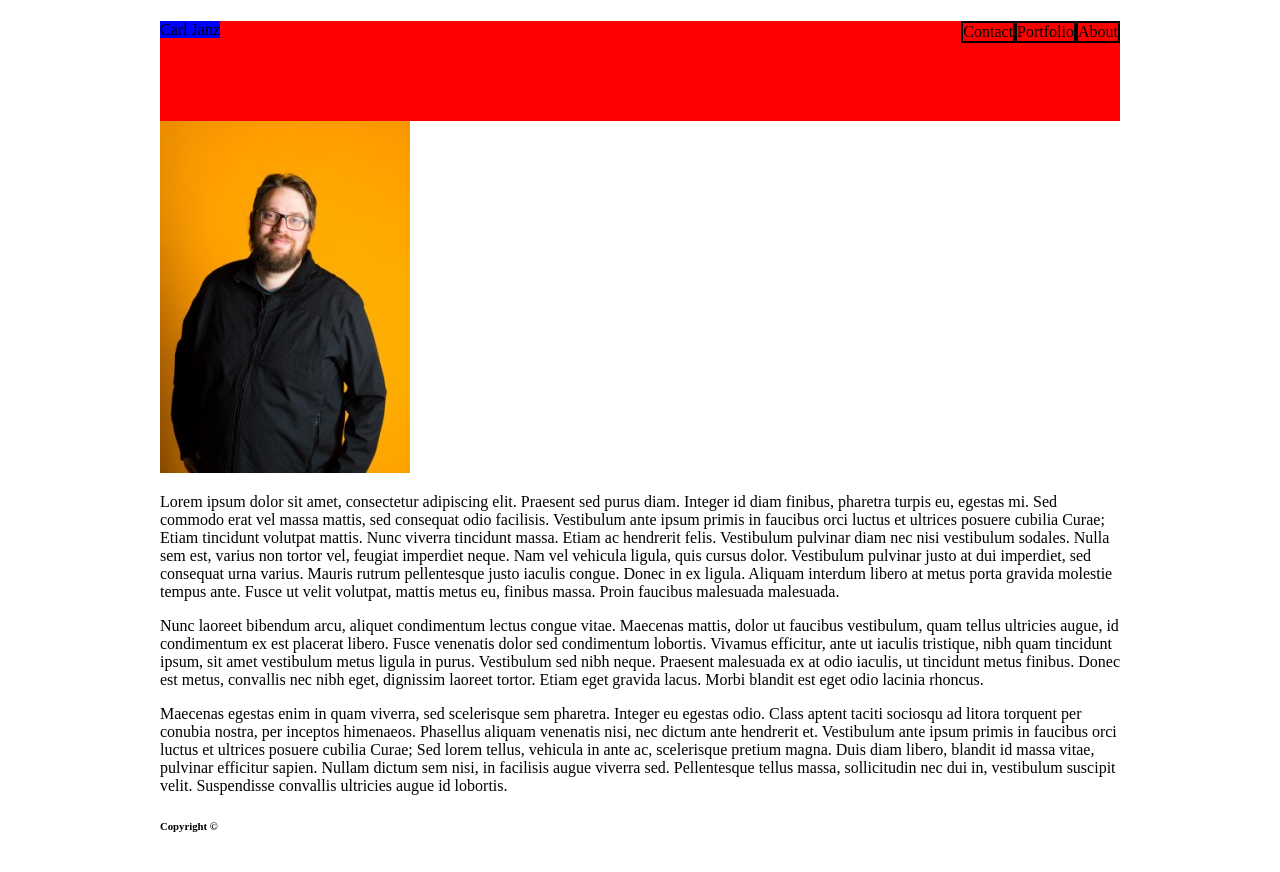
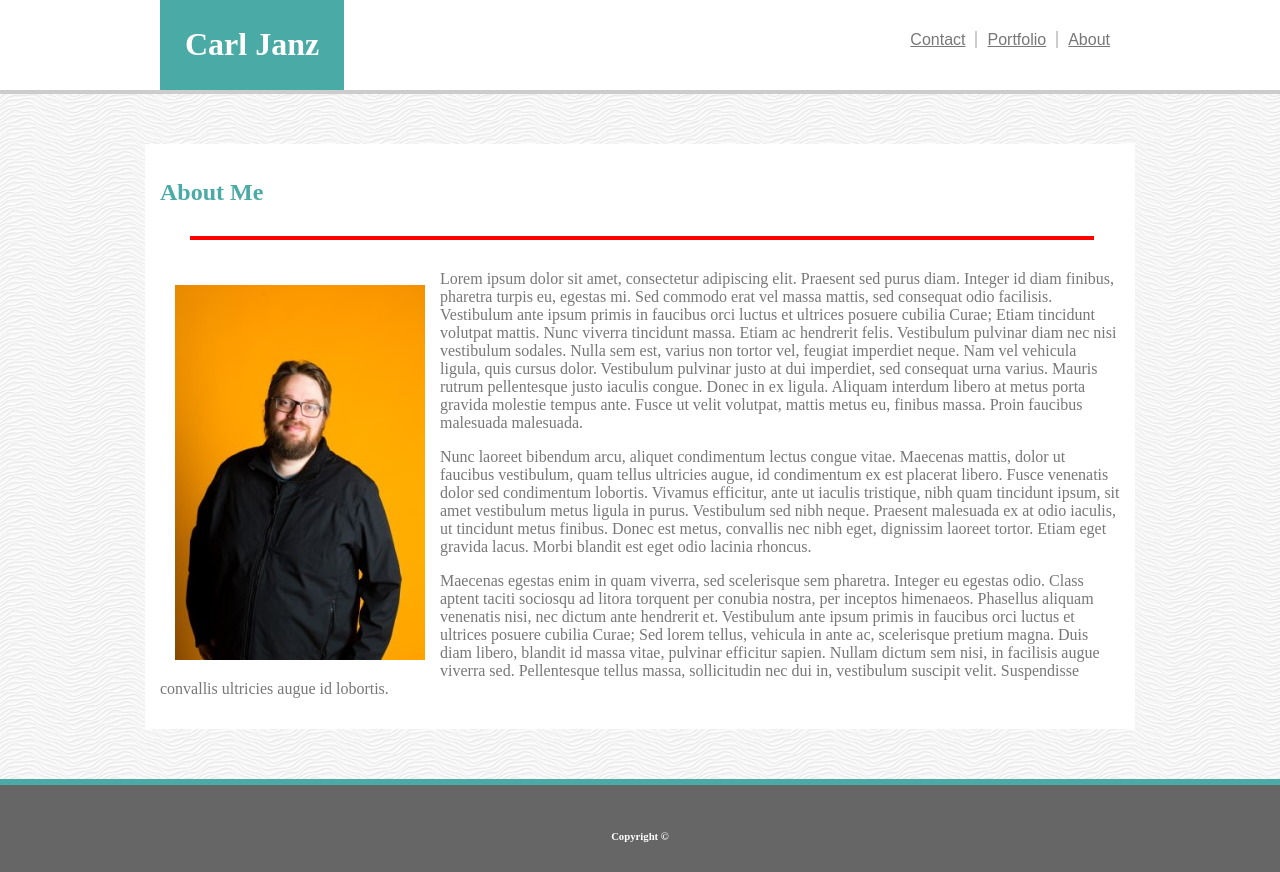
Before and after one commit to CPJanz/Basic-Portfolio, a plain HTML site: page index.html in a window 1280 px wide. Drawn offline with Linux system fonts and the light colour scheme.

Commit message:
Mostly done styling index.html. Added background image file white-waves

```diff
--- a/assets/css/style.css
+++ b/assets/css/style.css
@@ -1,21 +1,92 @@
 body {
-    width: 960px;
+    width: 100%;
+    margin: auto;
+    background-image: url(../images/white-waves/white-waves.png);
+    background-repeat: repeat;
+    /* font-family: Arial, 'Helvetica Neue', Helvetica, sans-serif; */
+}
+
+header {
+    margin: auto;
+    background-color: #ffffff;
+    border-bottom: #cccccc 4px solid;
+}
+
+footer {
+    clear: both;
+    background-color: #666666;
+    border-top: #4aaaa5 6px solid;
+}
+
+header, footer, .content, .headerContent {
     margin: auto;
 }
 
-header {
-    position: fixed;
-    height: 100px;
-    background-color: red;
+.logo {
+    float:left;
+    padding: 5px 25px 5px 25px;
+    background-color: #4aaaa5;
+}
+
+.content, .headerContent{
     width: 960px;
 }
 
-#logo {
-    background-color: blue;
-    display: inline;
+.content {
+    background-color: white;
+    padding: 15px;
+    margin: 50px auto 50px auto;
 }
 
 .navButton {
-    border: 2px black solid;
     float: right;
 }
+
+.navButton > a {
+    padding: 0 10px 0 10px;
+    height: 80px;
+    line-height: 80px;
+    font-family: Arial, 'Helvetica Neue', Helvetica, sans-serif;
+    color: #777777;
+}
+
+.navButton > .middleLink, .rightLink {
+    border-right:  #cccccc 2px solid;
+}
+
+.clearDiv {
+    clear: both;
+}
+
+.footerBody {
+    color: white;
+    text-align: center;
+    padding: 20px 0 5px 0;
+}
+
+.lineBreak {
+    width: 900px;
+    border:2px red solid;
+    margin: 30px
+}
+
+#headshot {
+    float: left;
+    margin: 15px;
+}
+
+p {
+    color: #777777;
+}
+
+h1 h2 h3 h4 h5 h6 {
+    font-family: Georgia, Times, 'Times New Roman', serif;
+}
+
+h1 {
+    color: #ffffff
+}
+
+h2 {
+    color: #4aaaa5;
+}
--- a/index.html
+++ b/index.html
@@ -6,24 +6,26 @@
 </head>
 <body>
     <header>
-        <div id="logo">
-            Carl Janz
+        <div class="headerContent">
+            <div class="logo">
+                <h1>Carl Janz</h1>
             </div>
             <div class="navButton" id="aboutButton">
-            About
+                <a class="leftLink" href="index.html">About</a>
             </div>
             <div class="navButton" id="portfolioButton">
-            Portfolio
+                <a class="middleLink" href="portfolio.html">Portfolio</a>
             </div>
             <div class="navButton" id="contactButton">
-            Contact
+                <a class="rightLink" href="contact.html">Contact</a>
+            </div>
+            <div class="clearDiv"></div>
         </div>
     </header>
-    <div id="content">
-        <h1>About Me</h1>
-        <br>
-        <!-- How to make line -->
-        <img src="assets/images/headshot.jpg" alt="Carl Janz">
+    <div class="content">
+        <h2>About Me</h2>
+        <div class="lineBreak"></div>
+        <img id="headshot" src="assets/images/headshot.jpg" alt="Carl Janz">
         <p>
             Lorem ipsum dolor sit amet, consectetur adipiscing elit. Praesent sed purus diam. Integer id diam finibus, pharetra turpis eu, egestas mi. Sed commodo erat vel massa mattis, sed consequat odio facilisis. Vestibulum ante ipsum primis in faucibus orci luctus et ultrices posuere cubilia Curae; Etiam tincidunt volutpat mattis. Nunc viverra tincidunt massa. Etiam ac hendrerit felis. Vestibulum pulvinar diam nec nisi vestibulum sodales. Nulla sem est, varius non tortor vel, feugiat imperdiet neque. Nam vel vehicula ligula, quis cursus dolor. Vestibulum pulvinar justo at dui imperdiet, sed consequat urna varius. Mauris rutrum pellentesque justo iaculis congue. Donec in ex ligula. Aliquam interdum libero at metus porta gravida molestie tempus ante. Fusce ut velit volutpat, mattis metus eu, finibus massa. Proin faucibus malesuada malesuada.
         </p>
@@ -35,8 +37,8 @@
         </p>
     </div>
     <footer>
-        <div id="footerBorder"></div>
-        <div id="footerBody">
+        <div class="footerBorder"></div>
+        <div class="footerBody">
             <h6>Copyright ©</h6>
         </div>
     </footer>
```
Also changed, not shown: assets/images/white-waves/readme.txt (added), assets/images/white-waves/white-waves.png (added). Lines whose indentation alone changed are shown as unchanged.
